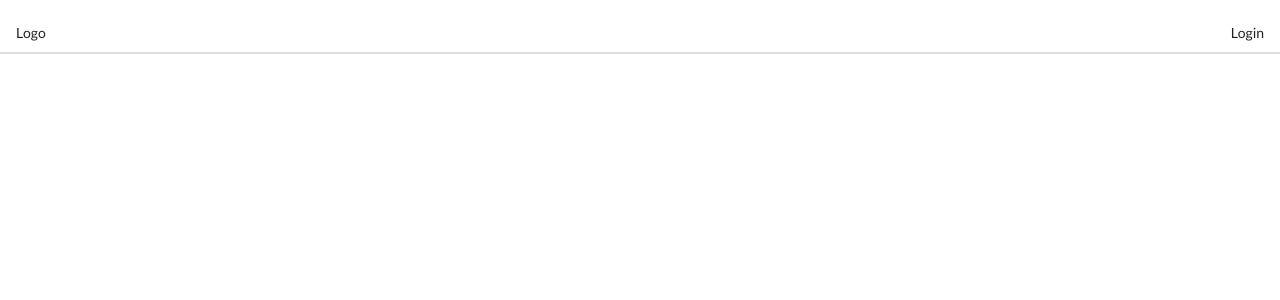
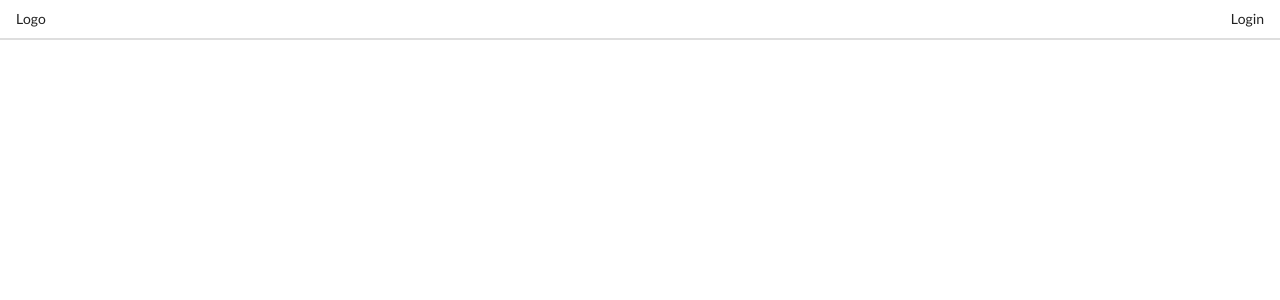
Before and after one commit to shahan001/images, a Vue app: page / in a window 1280 px wide. Shown: the top 300 px of the page. Built offline with nearby package versions, Linux system fonts and the light colour scheme.

Commit message:
Insert the component in App root by <router-view>tag

```diff
--- a/src/App.vue
+++ b/src/App.vue
@@ -1,6 +1,9 @@
 <template>
+    <div>
+        <AppHeader></AppHeader>
+        <router-view></router-view>
+    </div>
 
-    <AppHeader></AppHeader>
 
 </template>
 
```
